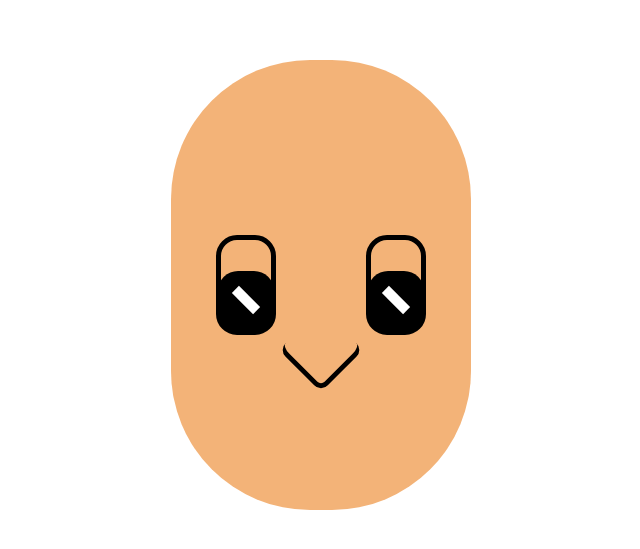
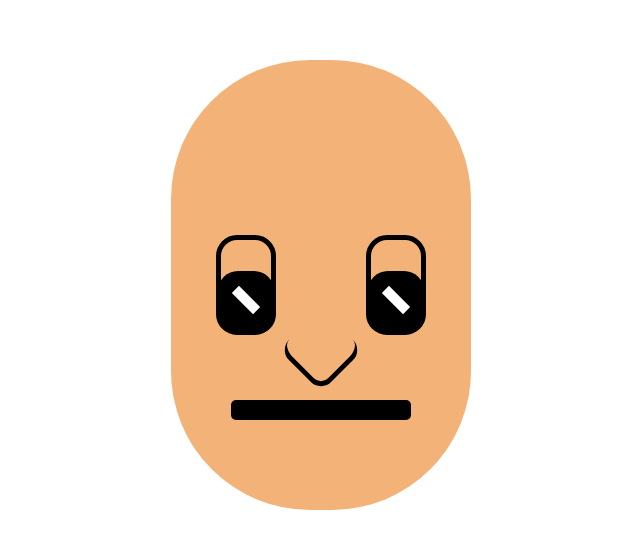
Before and after one commit to Sun-Deep/Avatar, a plain HTML site: page index.html in a window 1280 px wide. Shown: the part 115-664 px from the top of the page, without its empty margins (319-959 px from the left). Drawn offline with Linux system fonts and the light colour scheme.

Commit message:
moustache

```diff
--- a/style.css
+++ b/style.css
@@ -26,7 +26,6 @@ body{
     display: flex;
     justify-content: space-between;
     width: 70%;
-    /* position: relative; */
 }
 
 .eye{
@@ -65,8 +64,17 @@ body{
     position: absolute;
     border: 5px solid black;
     top: 260px;
-    border-radius: 10px;
+    border-radius: 15px;
     border-top: none;
     border-left: none;
     transform: rotate(45deg);
 }
+
+.moustache{
+    height: 20px;
+    width: 180px;
+    background-color: black;
+    position: absolute;
+    bottom: 90px;
+    border-radius: 5px;
+}
```
